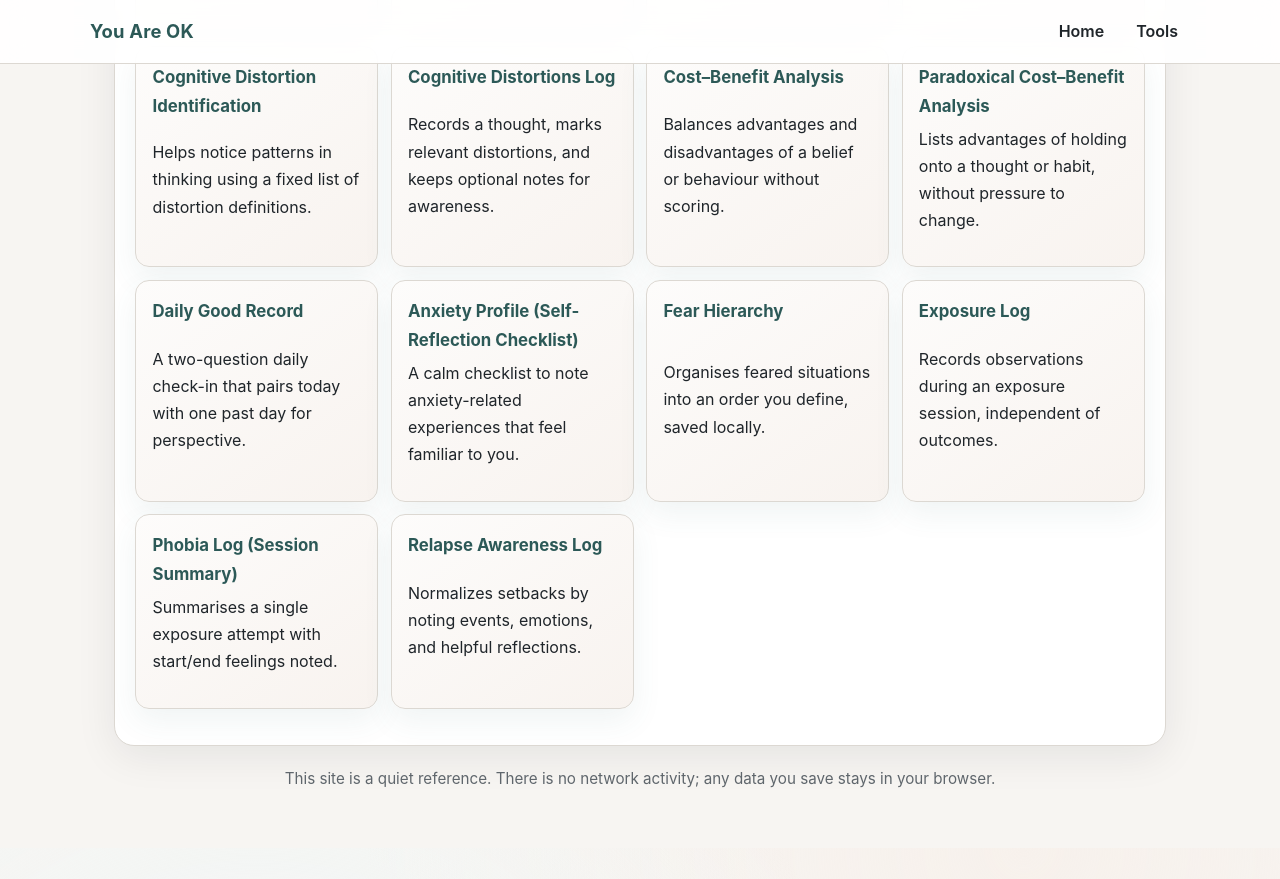
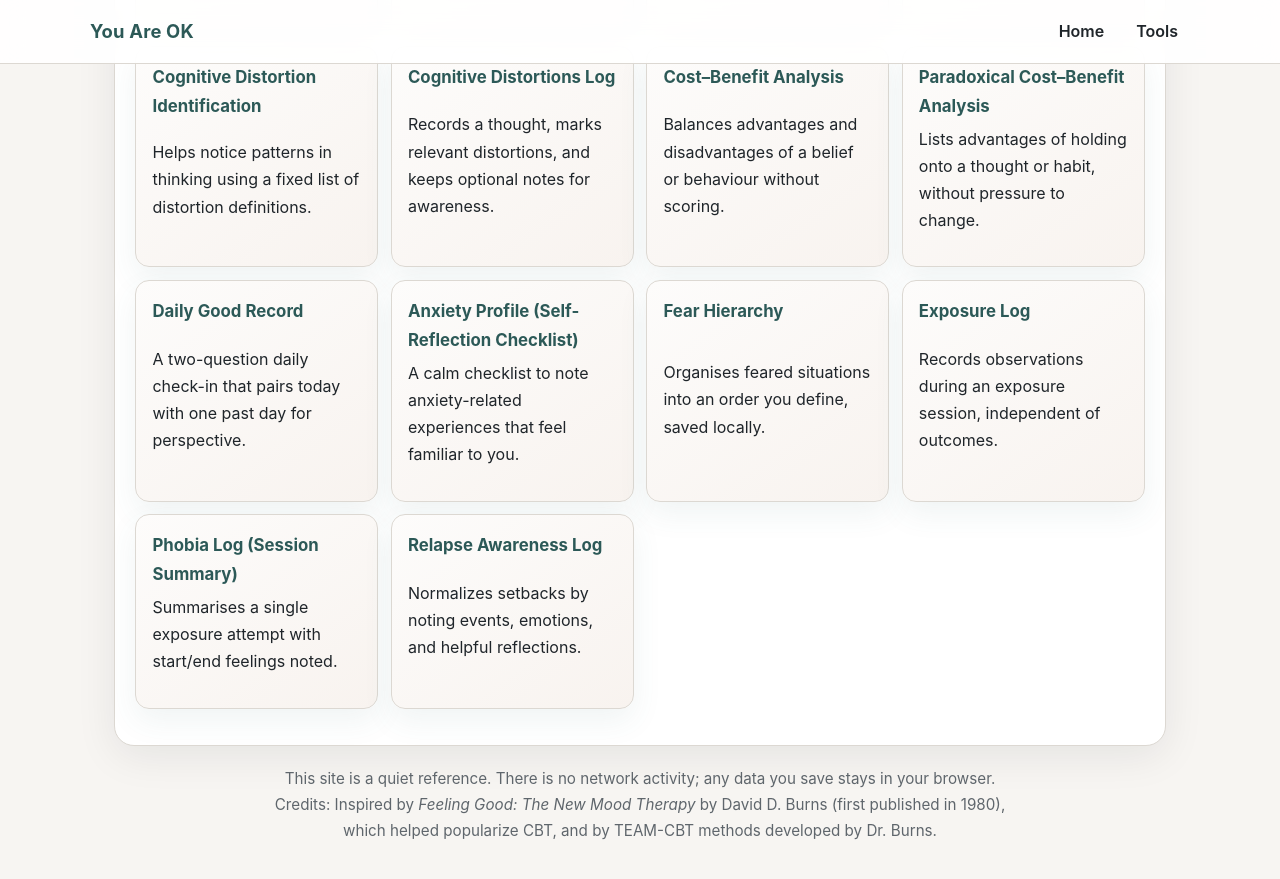
Before and after one commit to ptrcko/you-are-ok, a Jekyll site: the page built from index.md, in a window 1280 px wide and 900 px high, scrolled down 1100 px. Shown: the top 879 px of the window. Built offline with Jekyll 4.4.1, drawn with Linux system fonts in a browser that asks for light colours; before the commit the page ends 1948 px from its top, so only the background shows below that.

Commit message:
Add CBT and TEAM-CBT credits to footer

```diff
--- a/_layouts/default.html
+++ b/_layouts/default.html
@@ -24,6 +24,7 @@
 
     <footer>
       <p class="status-note">This site is a quiet reference. There is no network activity; any data you save stays in your browser.</p>
+      <p class="status-note">Credits: Inspired by <em>Feeling Good: The New Mood Therapy</em> by David D. Burns (first published in 1980), which helped popularize CBT, and by TEAM-CBT methods developed by Dr. Burns.</p>
     </footer>
   </div>
 </body>
```
